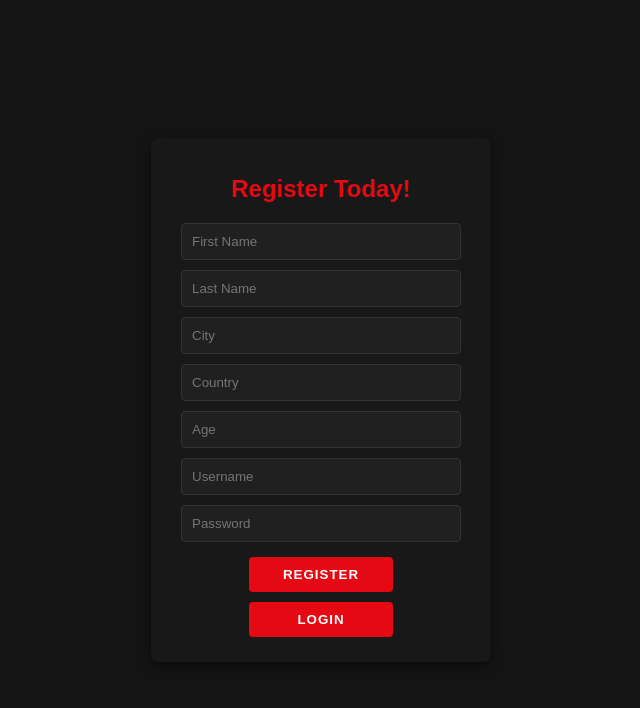
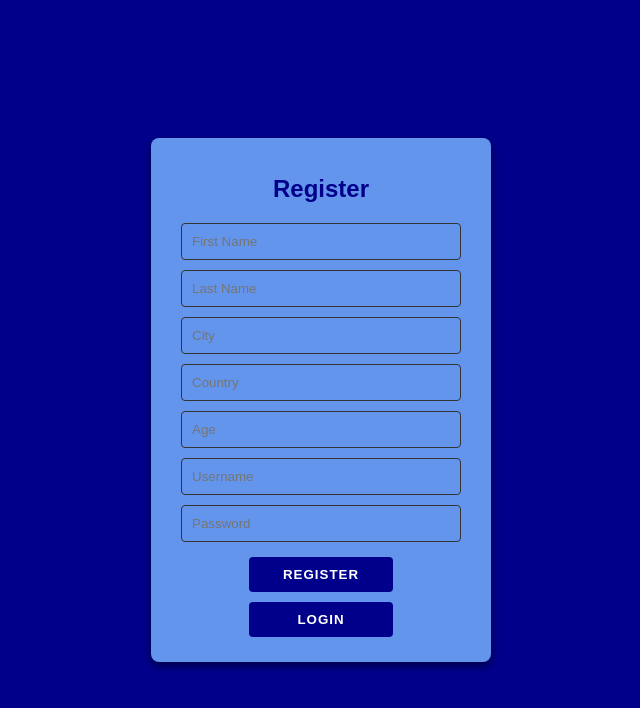
Before and after one commit to skudsi490/RSJ, a website with bundled scripts: page pages/Register.html in a window 1280 px wide. Shown: the whole page, without its empty margins (319-959 px from the left). Built offline with nearby package versions, Linux system fonts and the light colour scheme.

Commit message:
register.css Change ugly

```diff
--- a/pages/Register.html
+++ b/pages/Register.html
@@ -8,7 +8,7 @@
 </head>
 <body>
     <div id="container">
-        <h1> Register Today!</h1>
+        <h1> Register</h1>
         <input type="text" placeholder="First Name" id="fname">
         <input type="text" placeholder="Last Name" id="lname">
         <input type="text" placeholder="City" id="city">
--- a/styles/register.css
+++ b/styles/register.css
@@ -1,6 +1,6 @@
 body {
     font-family: Arial, sans-serif;
-    background-color: #141414;
+    background-color:darkblue;
     color: white;
     display: flex;
     flex-direction: column;
@@ -13,7 +13,7 @@ body {
 #container {
     width: 300px;
     padding: 20px;
-    background-color: #181818;
+    background-color:cornflowerblue;
     border-radius: 8px;
     box-shadow: 0 4px 8px rgba(0, 0, 0, 0.5);
     text-align: center;
@@ -21,7 +21,7 @@ body {
 
 #container h1 {
     margin-bottom: 20px;
-    color: #e50914;
+    color:darkblue;
     font-size: 1.5em;
 }
 
@@ -39,7 +39,7 @@ body {
     width: 48%;
     padding: 10px;
     margin: 5px;
-    background-color: #e50914;
+    background-color:darkblue;
     color: white;
     border: none;
     border-radius: 4px;
@@ -50,7 +50,7 @@ body {
 }
 
 .action-btn:hover {
-    background-color: #f40612;
+    background-color:rgb(38, 38, 141);
     box-shadow: 0 2px 4px rgba(0, 0, 0, 0.5);
 }
 
@@ -61,8 +61,9 @@ body {
     padding: 10px;
     margin-bottom: 10px;
     border: 1px solid #333;
-    background-color: #202020;
-    color: #fff;
+    background-color:cornflowerblue;
+    /* color: #fff; */
+    color: darkblue;
     border-radius: 4px;
     box-sizing: border-box;
 }
```
